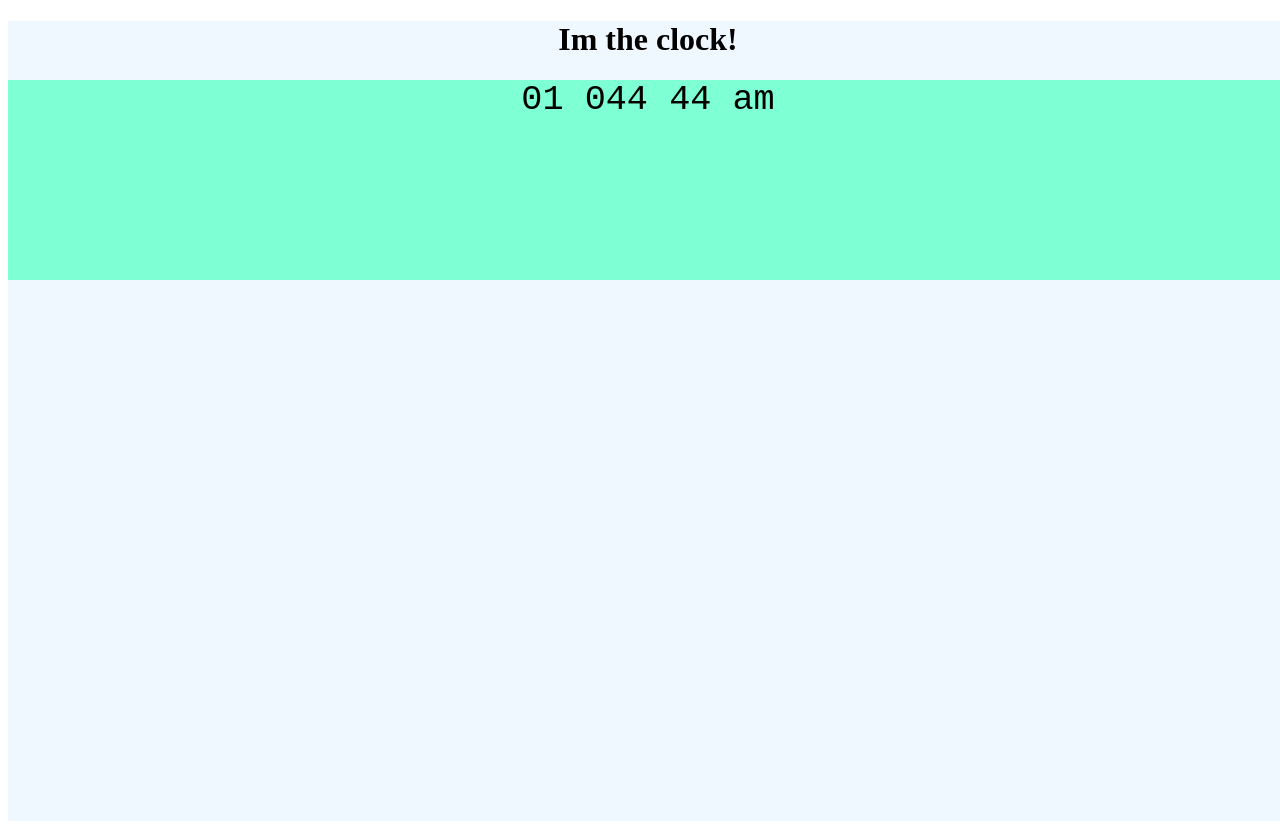
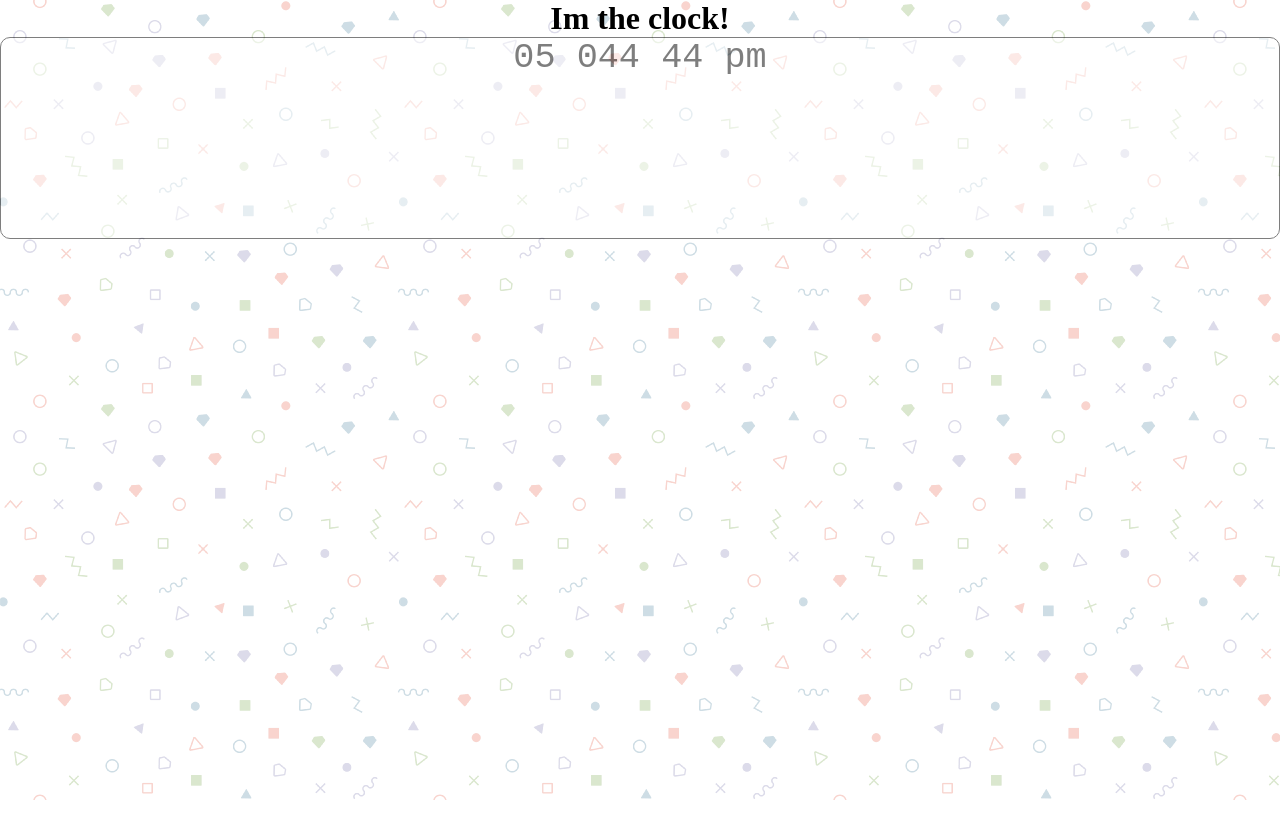
Before and after one commit to frontendops/digital-clock-js, a plain HTML site: page index.html in a window 1280 px wide. After the commit the page ends 800 px from the top, so only its background shows below. Drawn offline with Linux system fonts and the light colour scheme.

Commit message:
minimal styling

```diff
--- a/app.css
+++ b/app.css
@@ -1,15 +1,28 @@
+* {
+    margin: 0;
+    padding: 0;
+    border: 0;
+    outline: 0;
+    vertical-align: baseline;
+
+}
+
 .container {
-    background-color: aliceblue;
+    background: url('./img/memphis-colorful.png');
     text-align: center;
     height: 100vh;
     width: 100vw;
 }
 
 .time-container {
-    background-color: aquamarine;
+    background-color: white;
+    opacity: .5;
     height: 200px;
     font-family: 'Courier New', Courier, monospace;
     font-size: 2.2em;
+    border: black solid 1px;
+    border-radius: 10px;
+    display: flex;
 
 }
 
--- a/app.js
+++ b/app.js
@@ -13,7 +13,7 @@ const noon = document.querySelector(".noon");
 
 //set variables
 //let allows us to change these values in the future
-let currentHour = 1;
+let currentHour = 0;
 let currentMins = 0;
 let currentSeconds = 0;
 
@@ -23,7 +23,7 @@ let currentSeconds = 0;
 function getTime() {
     let date = new Date
 
-    //currentHour = date.getHours();
+    currentHour = date.getHours();
     currentMins = date.getMinutes();
     currentSeconds = date.getSeconds();
 
--- a/index.html
+++ b/index.html
@@ -3,7 +3,6 @@
 
 <head>
     <meta charset="utf-8">
-    <meta http-equiv="X-UA-Compatible" content="IE=edge">
     <title>Digitize</title>
     <meta name="viewport" content="width=device-width, initial-scale=1">
     <link rel="stylesheet" type="text/css" media="screen" href="app.css">
```
Also changed, not shown: img/memphis-colorful.png (added), img/spring.png (added).
